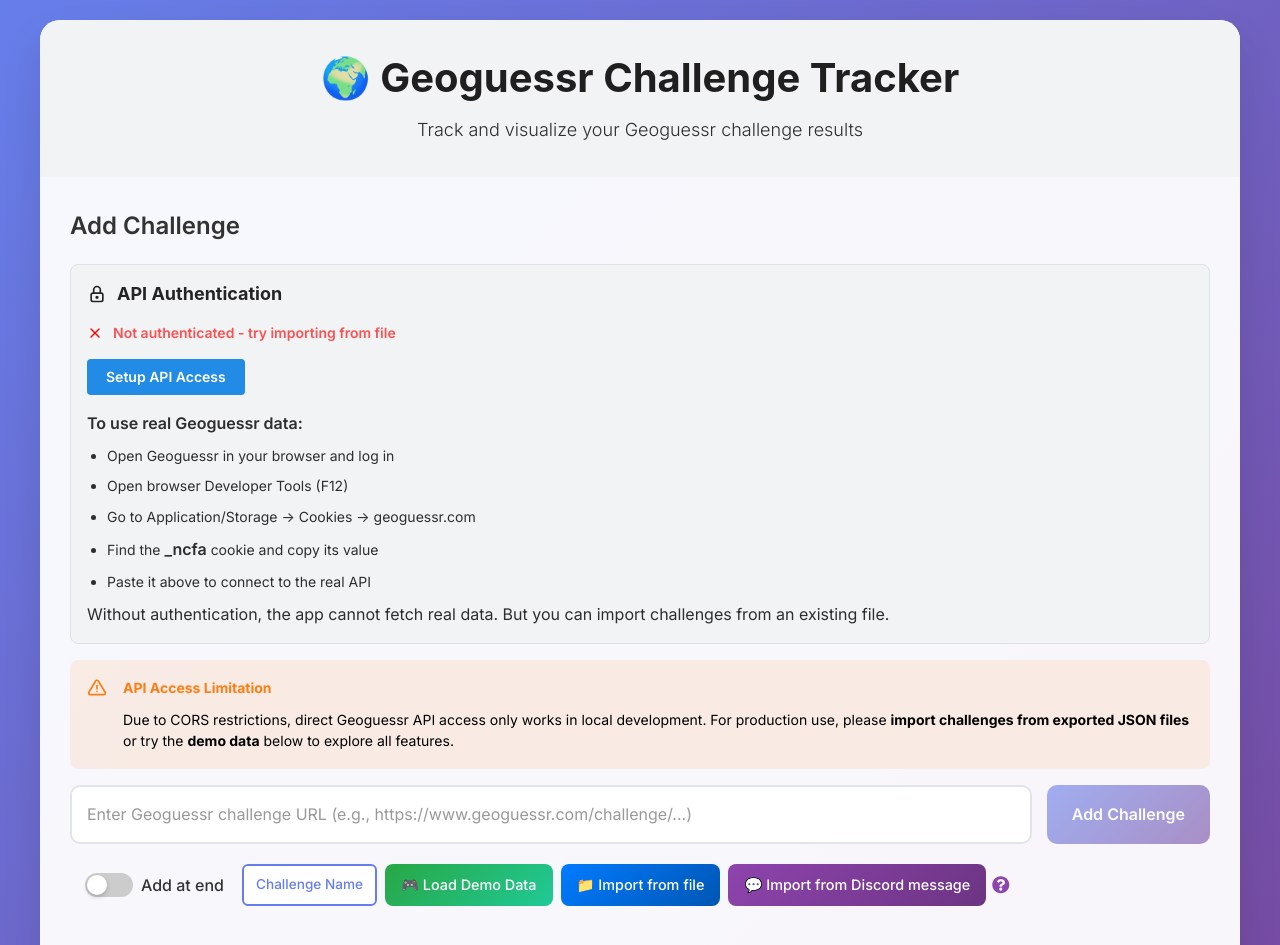
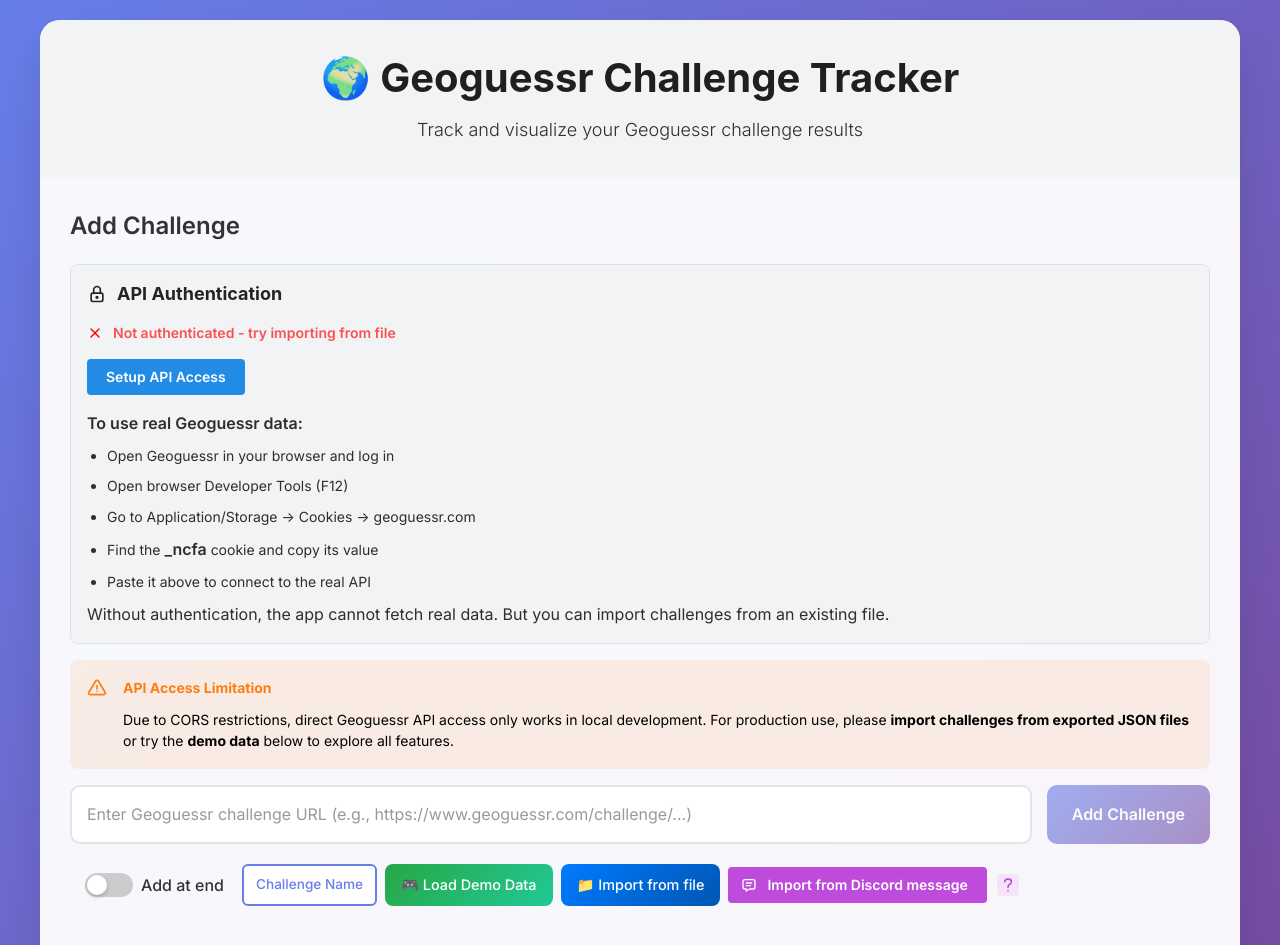
Before and after one commit to dingyiyi0226/geoguessr-challenge-tracker, a React (Create React App) app: page / in a window 1280 px wide. Shown: the top 945 px of the page. Built offline with nearby package versions, Linux system fonts and the light colour scheme.

Commit message:
Migrate discord importer

```diff
--- a/src/components/DiscordImporter.js
+++ b/src/components/DiscordImporter.js
@@ -1,56 +1,8 @@
 import React, { useRef } from 'react';
-import styled from 'styled-components';
-import { FaQuestionCircle } from 'react-icons/fa';
+import { Button, ActionIcon, Group } from '@mantine/core';
+import { IconMessage, IconQuestionMark } from '@tabler/icons-react';
 import { fetchChallengesData } from '../utils/geoguessrApi';
 import { parseDiscordMessages } from '../utils/discord';
-
-const ImportFromDiscordButton = styled.button`
-  padding: 10px 16px;
-  background: linear-gradient(135deg, #8e44ad 0%, #6c3483 100%);
-  color: white;
-  border: none;
-  border-radius: 8px;
-  font-size: 0.9rem;
-  font-weight: 500;
-  cursor: pointer;
-  transition: all 0.2s ease;
-  display: flex;
-  align-items: center;
-  gap: 8px;
-
-  &:hover {
-    transform: translateY(-1px);
-    box-shadow: 0 4px 12px rgba(142, 68, 173, 0.3);
-  }
-
-  &:disabled {
-    opacity: 0.6;
-    cursor: not-allowed;
-    transform: none;
-    box-shadow: none;
-  }
-`;
-
-const QuestionMarkButton = styled.button`
-  background: none;
-  border: none;
-  padding: 0 4px;
-  margin-left: -6px;
-  color: #8e44ad;
-  cursor: pointer;
-  font-size: 1.1rem;
-  display: flex;
-  align-items: center;
-  transition: color 0.2s;
-
-  &:hover {
-    color: #5e3370;
-  }
-`;
-
-const HiddenFileInput = styled.input`
-  display: none;
-`;
 
 function DiscordImporter({ onAddChallenge, onStatusUpdate, disabled = false }) {
   const fileInputRef = useRef(null);
@@ -142,30 +94,36 @@
   };
 
   return (
-    <>
-      <ImportFromDiscordButton
-        type="button"
+    <Group gap="xs">
+      <Button
+        leftSection={<IconMessage size={16} />}
+        variant="filled"
+        color="grape"
+        size="sm"
         onClick={handleImportFromDiscord}
         disabled={disabled}
       >
-        💬 Import from Discord message
-      </ImportFromDiscordButton>
+        Import from Discord message
+      </Button>
 
-      <QuestionMarkButton
-        type="button"
+      <ActionIcon
+        variant="light"
+        color="grape"
+        size="sm"
+        onClick={handleShowHint}
         aria-label="Show hint for Discord import"
-        onClick={handleShowHint}
       >
-        <FaQuestionCircle />
-      </QuestionMarkButton>
+        <IconQuestionMark size={20} />
+      </ActionIcon>
 
-      <HiddenFileInput
+      <input
         type="file"
         accept="application/json"
         ref={fileInputRef}
         onChange={handleDiscordFileChange}
+        style={{ display: 'none' }}
       />
-    </>
+    </Group>
   );
 }
 
```
